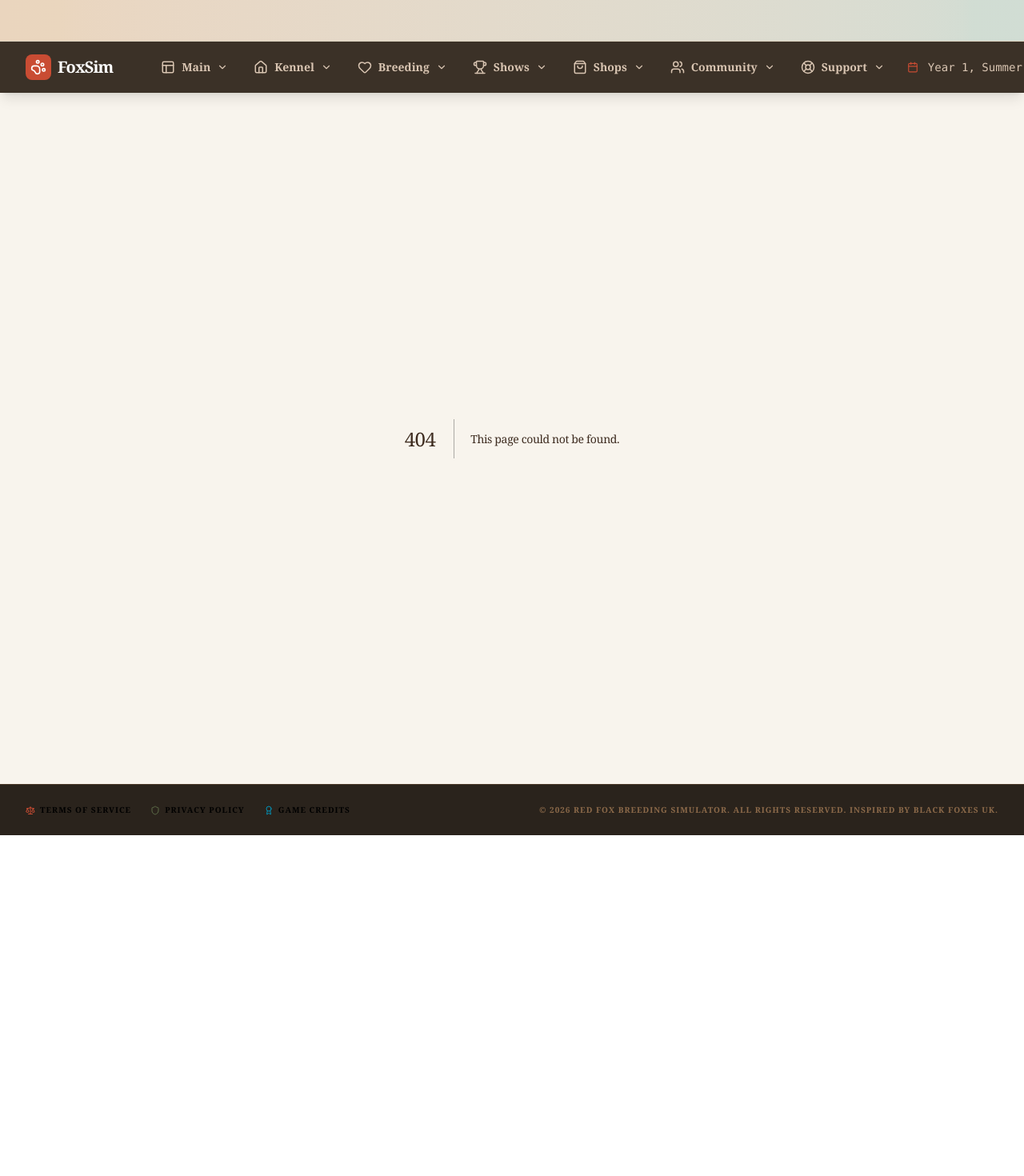
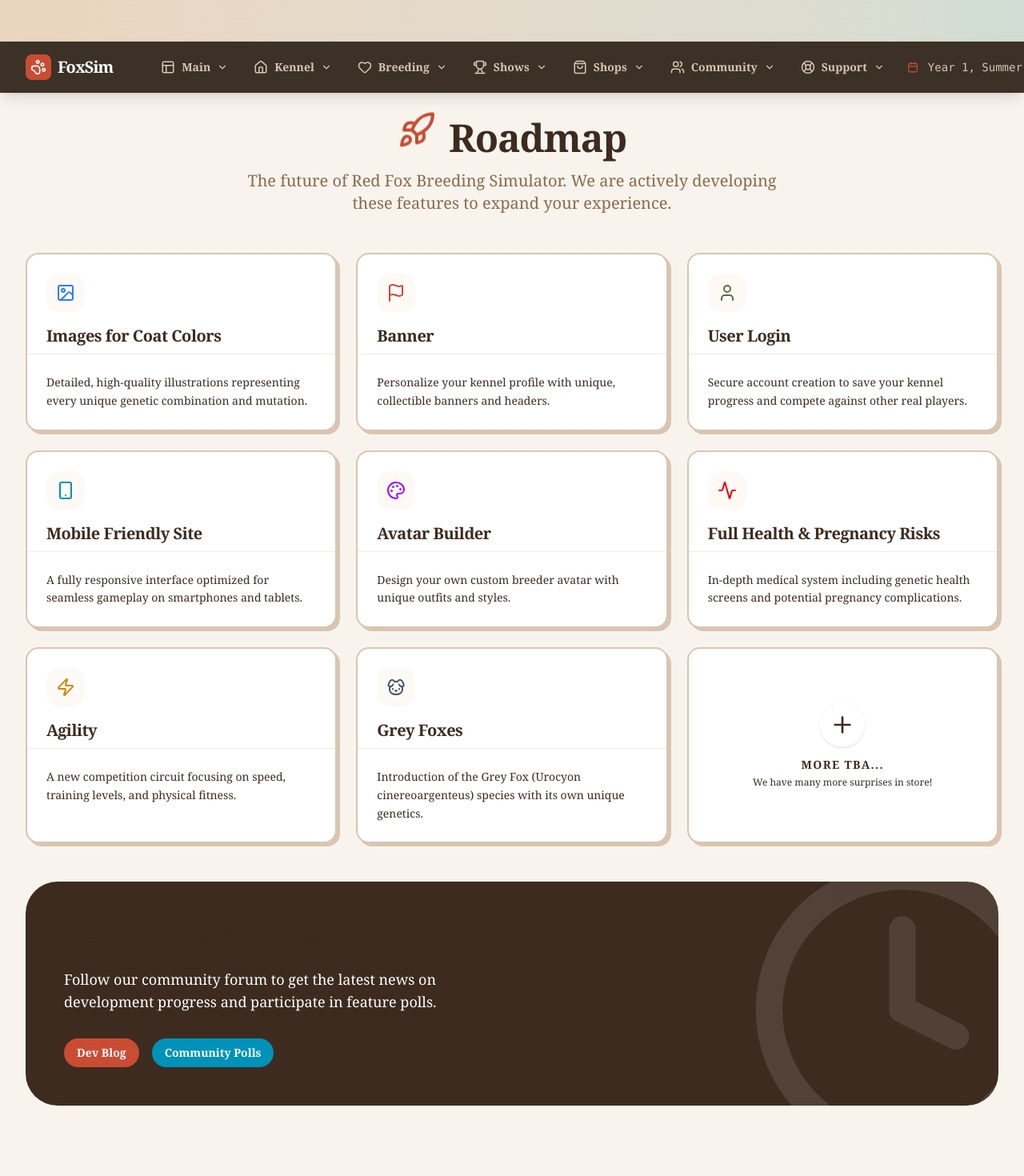
Before and after one commit to erkinde-lab/fox-breeding-sim-v2, a Next.js app: page /coming-soon in a window 1280 px wide. Before the commit this address had no page. Shown: the part 140-1610 px from the top of the page at 80% size. Before the commit the page ends 1184 px from the top, so only its background shows below. Built offline with nearby package versions, Linux system fonts and the light colour scheme.

Commit message:
Upload src/app/coming-soon/page.tsx

```diff
--- /dev/null
+++ b/src/app/coming-soon/page.tsx
@@ -0,0 +1,110 @@
+'use client';
+
+import React from 'react';
+import { Card, CardContent, CardHeader, CardTitle } from '@/components/ui/card';
+import { Rocket, Clock, Image, Flag, User, Smartphone, Palette, Activity, Zap, Dog, Plus } from 'lucide-react';
+import { Badge } from '@/components/ui/badge';
+
+const UPCOMING_FEATURES = [
+  {
+    icon: <Image className="text-blue-500" />,
+    title: 'Images for Coat Colors',
+    description: 'Detailed, high-quality illustrations representing every unique genetic combination and mutation.'
+  },
+  {
+    icon: <Flag className="text-fire-600" />,
+    title: 'Banner',
+    description: 'Personalize your kennel profile with unique, collectible banners and headers.'
+  },
+  {
+    icon: <User className="text-moss-600" />,
+    title: 'User Login',
+    description: 'Secure account creation to save your kennel progress and compete against other real players.'
+  },
+  {
+    icon: <Smartphone className="text-cyan-600" />,
+    title: 'Mobile Friendly Site',
+    description: 'A fully responsive interface optimized for seamless gameplay on smartphones and tablets.'
+  },
+  {
+    icon: <Palette className="text-purple-600" />,
+    title: 'Avatar Builder',
+    description: 'Design your own custom breeder avatar with unique outfits and styles.'
+  },
+  {
+    icon: <Activity className="text-red-600" />,
+    title: 'Full Health & Pregnancy Risks',
+    description: 'In-depth medical system including genetic health screens and potential pregnancy complications.'
+  },
+  {
+    icon: <Zap className="text-yellow-600" />,
+    title: 'Agility',
+    description: 'A new competition circuit focusing on speed, training levels, and physical fitness.'
+  },
+  {
+    icon: <Dog className="text-slate-600" />,
+    title: 'Grey Foxes',
+    description: 'Introduction of the Grey Fox (Urocyon cinereoargenteus) species with its own unique genetics.'
+  }
+];
+
+export default function ComingSoonPage() {
+  return (
+    <div className="space-y-12 pb-20">
+      <div className="text-center space-y-4">
+        <h1 className="text-5xl font-black text-earth-900 tracking-tight flex items-center justify-center gap-4">
+           <Rocket className="text-fire-600 animate-bounce" size={48} /> Roadmap
+        </h1>
+        <p className="text-xl text-earth-500 max-w-2xl mx-auto">
+          The future of Red Fox Breeding Simulator. We are actively developing these features to expand your experience.
+        </p>
+      </div>
+
+      <div className="grid grid-cols-1 md:grid-cols-2 lg:grid-cols-3 gap-6">
+        {UPCOMING_FEATURES.map((feature, idx) => (
+          <Card key={idx} className="folk-card overflow-hidden group hover:border-fire-200 transition-all shadow-sm">
+            <CardHeader className="pb-2">
+               <div className="p-3 bg-earth-50 rounded-2xl w-fit group-hover:bg-fire-50 transition-colors">
+                  {feature.icon}
+               </div>
+               <CardTitle className="text-xl mt-4 text-earth-900">{feature.title}</CardTitle>
+            </CardHeader>
+            <CardContent>
+              <p className="text-earth-600 leading-relaxed text-sm">
+                {feature.description}
+              </p>
+            </CardContent>
+          </Card>
+        ))}
+
+        <Card className="folk-card border-dashed border-2 flex items-center justify-center bg-earth-50/30">
+          <CardContent className="flex flex-col items-center gap-3 py-12 text-center">
+            <div className="p-3 bg-white rounded-full shadow-sm text-earth-300">
+               <Plus size={32} />
+            </div>
+            <div>
+                <p className="font-black text-earth-400 uppercase tracking-widest text-sm">More TBA...</p>
+                <p className="text-xs text-earth-400 mt-1">We have many more surprises in store!</p>
+            </div>
+          </CardContent>
+        </Card>
+      </div>
+
+      <section className="bg-earth-900 rounded-[40px] p-12 text-white relative overflow-hidden">
+         <div className="absolute -right-20 -bottom-20 opacity-10">
+            <Clock size={400} />
+         </div>
+         <div className="relative z-10">
+            <h2 className="text-3xl font-black mb-6">Development Progress</h2>
+            <p className="text-earth-300 text-lg mb-8 max-w-xl">
+              Follow our community forum to get the latest news on development progress and participate in feature polls.
+            </p>
+            <div className="flex flex-wrap gap-4">
+               <Badge className="bg-fire-600 hover:bg-fire-500 cursor-pointer px-4 py-2 text-sm border-none">Dev Blog</Badge>
+               <Badge className="bg-cyan-600 hover:bg-cyan-500 cursor-pointer px-4 py-2 text-sm border-none">Community Polls</Badge>
+            </div>
+         </div>
+      </section>
+    </div>
+  );
+}
```
